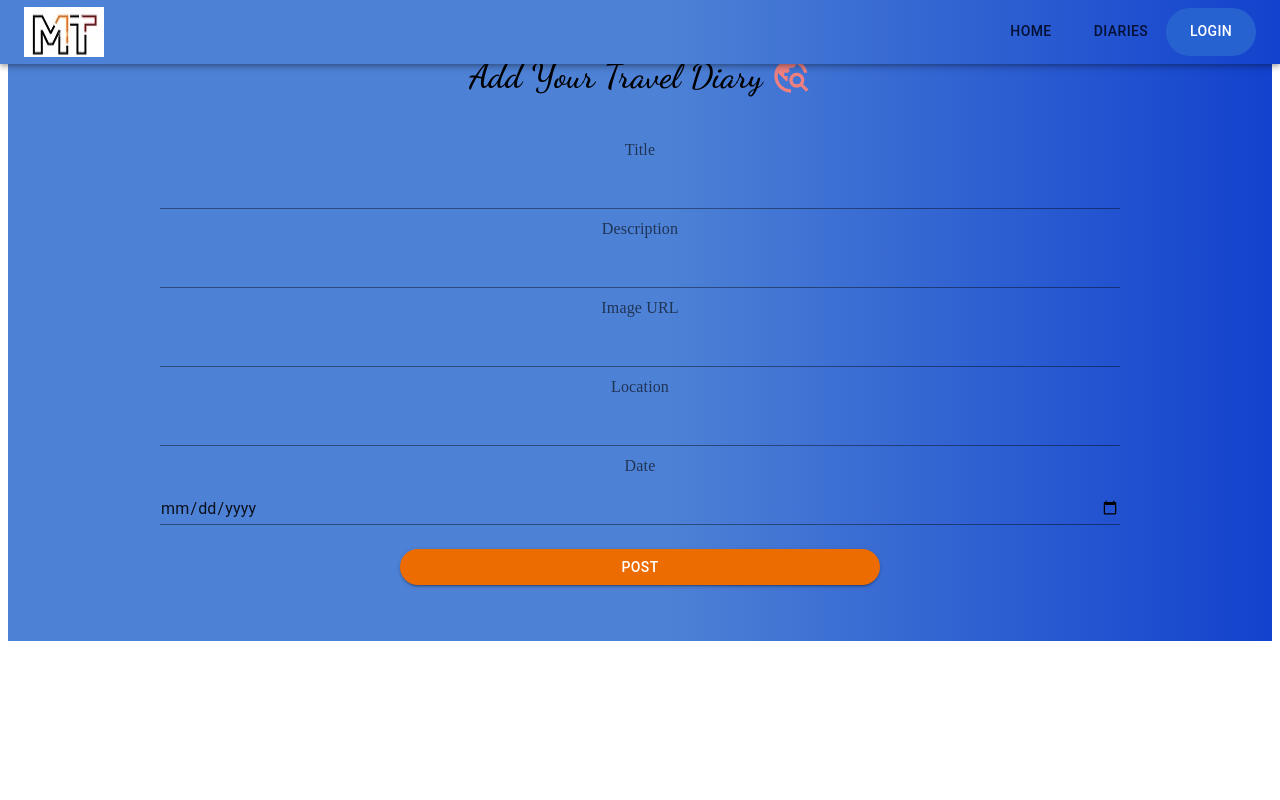
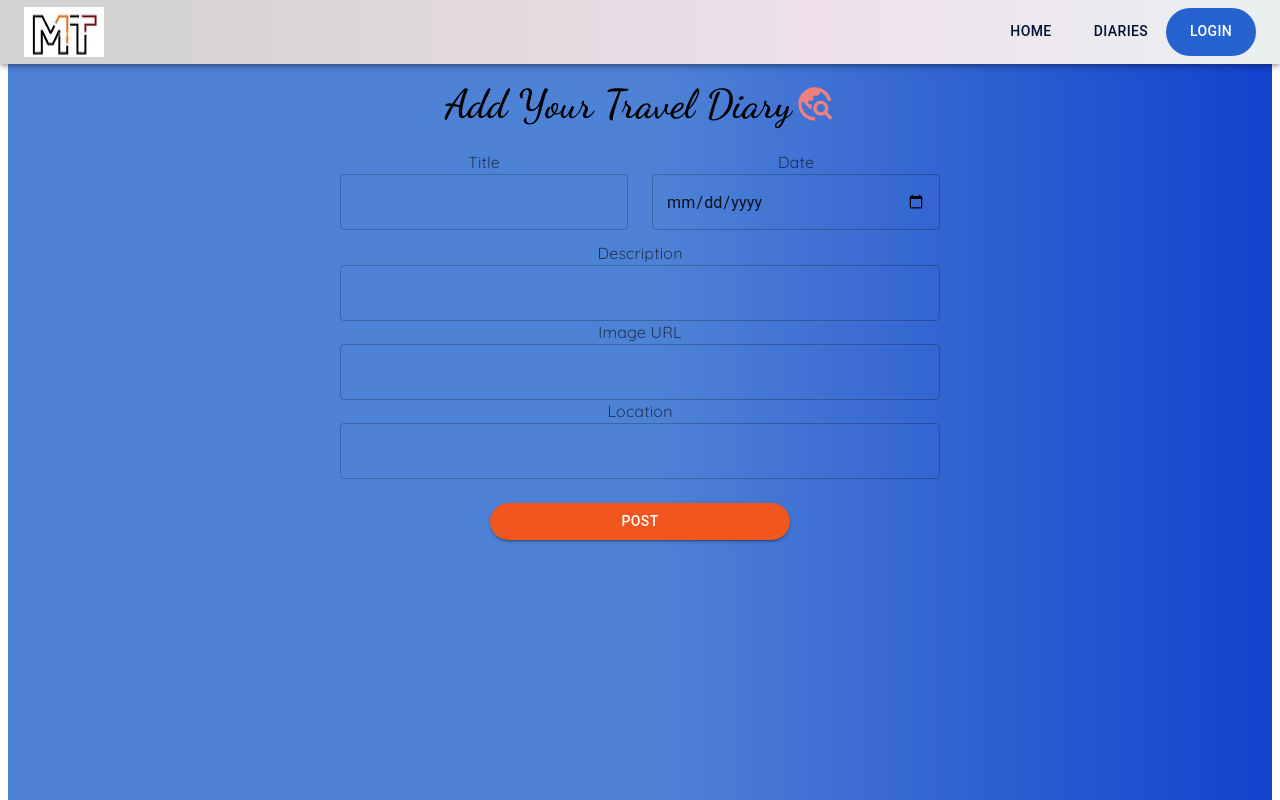
Before and after one commit to MehmeTokgoz/Travel_Diaries_Blog_Project, a React (Vite) app in the folder client/: page /add in a window 1280 px wide. Shown: the top 800 px of the page. Built offline with nearby package versions, Linux system fonts and the light colour scheme.

Commit message:
delete refresh need occured again

```diff
--- a/client/src/add/AddPost.jsx
+++ b/client/src/add/AddPost.jsx
@@ -4,7 +4,7 @@ import TravelExploreIcon from "@mui/icons-material/TravelExplore";
 import React from "react";
 import { useState, useEffect } from "react";
 import { useNavigate } from "react-router-dom";
-import "../add/addPost.scss"
+import "../add/addPost.scss";
 
 function AddPost() {
   const [userId, setUserId] = useState();
@@ -40,7 +40,8 @@ function AddPost() {
         location: data.location,
         image: data.image,
         date: data.date,
-        user: userId      })
+        user: userId,
+      })
       .catch((err) => console.log(err));
     console.log(res);
     if (res.status !== 201) {
@@ -86,81 +87,132 @@ function AddPost() {
   };
 
   return (
-    <Box display="flex" flexDirection={"column"} width="100%" height="100%" className="main-box">
-      <Box display="flex" margin="auto" padding={2}>
-        <Typography
-          fontWeight={"bold"}
-          variant="h4"
-          fontFamily={"dancing script"}
-        >
+    <Box className="main-box">
+      <Box className="title-icon-box">
+        <Typography className="add-travel-text">
           Add Your Travel Diary
         </Typography>
-        <TravelExploreIcon
-          sx={{ fontSize: "40px", paddingLeft: 1, color: "lightcoral  " }}
-        />
+        <TravelExploreIcon className="travel-icon" />
       </Box>
       <form onSubmit={handleSubmit}>
-        <Box
-          padding={3}
-          display="flex"
-          width="80%"
-          margin="auto"
-          flexDirection={"column"}
-        >
-          <FormLabel sx={{ fontFamily: "quicksand" }}>Title</FormLabel>
+        <Box className="inputs-name-box">
+          <Box className="title-date-box">
+            <Box className= "title-box">
+              <FormLabel className="form-labels">Title</FormLabel>
+              <TextField
+                className="input-text-fields"
+                onChange={handleChange}
+                name="title"
+                value={inputs.title}
+                variant="outlined"
+              />
+            </Box>
+            <Box className= "date-box">
+            <FormLabel className="form-labels">Date</FormLabel>
+              <TextField
+                className="input-text-fields"
+                type="date"
+                onChange={handleChange}
+                name="date"
+                value={inputs.date}
+                variant="outlined"
+              />
+            </Box>
+          </Box>
+
+          <FormLabel className="form-labels">Description</FormLabel>
           <TextField
-            onChange={handleChange}
-            name="title"
-            value={inputs.title}
-            variant="standard"
-            margin="normal"
-          />
-          <FormLabel sx={{ fontFamily: "quicksand" }}>Description</FormLabel>
-          <TextField
+            className="input-text-fields"
             onChange={handleChange}
             name="description"
             value={inputs.description}
-            variant="standard"
-            margin="normal"
+            variant="outlined"
           />
-          <FormLabel sx={{ fontFamily: "quicksand" }}>Image URL</FormLabel>
+          <FormLabel className="form-labels">Image URL</FormLabel>
           <TextField
+            className="input-text-fields"
             onChange={handleChange}
             name="image"
             value={inputs.image}
-            variant="standard"
-            margin="normal"
+            variant="outlined"
           />
 
-          <FormLabel sx={{ fontFamily: "quicksand" }}>Location</FormLabel>
+          <FormLabel className="form-labels">Location</FormLabel>
           <TextField
+            className="input-text-fields"
             onChange={handleChange}
             name="location"
             value={inputs.location}
-            variant="standard"
-            margin="normal"
+            variant="outlined"
           />
-          <FormLabel sx={{ fontFamily: "quicksand" }}>Date</FormLabel>
-          <TextField
-            type="date"
-            onChange={handleChange}
-            name="date"
-            value={inputs.date}
-            variant="standard"
-            margin="normal"
-          />
-          <Button
-            type="submit"
-            color="warning"
-            sx={{ width: "50%", margin: "auto", mt: 2, borderRadius: 7 }}
-            variant="contained"
-          >
+
+          <Button className="post-button" type="submit" variant="contained">
             Post
           </Button>
         </Box>
       </form>
     </Box>
   );
+
+  // return (
+  //   <Box className="main-box">
+  //     <Box className="title-icon-box">
+  //       <Typography className="add-travel-text">
+  //         Add Your Travel Diary
+  //       </Typography>
+  //       <TravelExploreIcon className="travel-icon" />
+  //     </Box>
+  //     <form onSubmit={handleSubmit}>
+  //       <Box className="inputs-name-box">
+  //         <FormLabel className="form-labels">Title</FormLabel>
+  //         <TextField
+  //           className="input-text-fields"
+  //           onChange={handleChange}
+  //           name="title"
+  //           value={inputs.title}
+  //           variant="outlined"
+  //         />
+  //         <FormLabel className="form-labels">Description</FormLabel>
+  //         <TextField
+  //           className="input-text-fields"
+  //           onChange={handleChange}
+  //           name="description"
+  //           value={inputs.description}
+  //           variant="outlined"
+  //         />
+  //         <FormLabel className="form-labels">Image URL</FormLabel>
+  //         <TextField
+  //           className="input-text-fields"
+  //           onChange={handleChange}
+  //           name="image"
+  //           value={inputs.image}
+  //           variant="outlined"
+  //         />
+
+  //         <FormLabel className="form-labels">Location</FormLabel>
+  //         <TextField
+  //           className="input-text-fields"
+  //           onChange={handleChange}
+  //           name="location"
+  //           value={inputs.location}
+  //           variant="outlined"
+  //         />
+  //         <FormLabel className="form-labels">Date</FormLabel>
+  //         <TextField
+  //           className="input-text-fields"
+  //           type="date"
+  //           onChange={handleChange}
+  //           name="date"
+  //           value={inputs.date}
+  //           variant="outlined"
+  //         />
+  //         <Button className="post-button" type="submit" variant="contained">
+  //           Post
+  //         </Button>
+  //       </Box>
+  //     </form>
+  //   </Box>
+  // );
 }
 
 export default AddPost;
--- a/client/src/add/addPost.scss
+++ b/client/src/add/addPost.scss
@@ -1,3 +1,80 @@
 .main-box {
+    display: flex;
+    flex-direction: column;
+    width: 100%;
+    height: 100%;
+
     // background: linear-gradient(90deg, hsla(339, 100%, 55%, 1) 0%, hsla(197, 100%, 64%, 1) 100%);
+    .title-icon-box {
+        display: flex;
+        margin: auto;
+        align-items: center;
+        padding: 2px;
+    }
+
+    .add-travel-text {
+        font-weight: bold;
+        font-size: 40px;
+        margin-top: 2rem;
+        font-family: "dancing script";
+    }
+
+    .travel-icon {
+        font-size: 40px;
+        margin-top: 2rem;
+        padding-left: 3px;
+        color: lightcoral
+    }
+
+    .inputs-name-box {
+        display: flex;
+        flex-direction: column;
+        width: 50%;
+        height: 100vh;
+        margin: auto;
+        padding: 3px;
+
+    }
+
+    .title-date-box {
+        width: 100%;
+        display: flex;
+        justify-content: space-between;
+
+    }
+    .title-box {
+      display: flex;
+   flex-direction: column;
+   width: 50%;
+   padding: 2%;
+   padding-left: 0;
+
+    }
+
+    .date-box {
+        display: flex;
+        flex-direction: column;
+        width: 50%;
+        padding: 2%;
+        padding-right: 0;
+    }
+
+
+    .form-labels {
+        font-family: "quicksand";
+    }
+
+    .post-button {
+        background-color: rgb(240, 86, 30);
+        color: white;
+        width: 50%;
+        margin: auto;
+        margin-top: 1.5rem;
+        border-radius: 7rem;
+    }
+
+    .post-button:hover {
+
+        background-color: rgb(248, 68, 2);;
+    }
 }
--- a/client/src/auth/Login.jsx
+++ b/client/src/auth/Login.jsx
@@ -58,29 +58,30 @@ function Login() {
   return (
     <Box>
       <form onSubmit={handleSubmit}>
+
         <Box className="form-box">
-          <Typography className="signup-login">
+        <Typography className="signup-login">
             {isSignup ? "SIGNUP" : "LOGIN"}
           </Typography>
           {isSignup && (
             <>
-              <FormLabel>Name</FormLabel>
-              <TextField
+              <FormLabel className="form-labels" >Name</FormLabel>
+              <TextField id="input-text-field1"
                 value={inputs.name}
                 name="name"
                 onChange={handleChange}
               />
             </>
           )}
-          <FormLabel>Email</FormLabel>
-          <TextField
+          <FormLabel className="form-labels">Email</FormLabel>
+          <TextField id="input-text-field2"
             value={inputs.email}
             type="email"
             name="email"
             onChange={handleChange}
           />
-          <FormLabel>Password</FormLabel>
-          <TextField
+          <FormLabel className="form-labels">Password</FormLabel>
+          <TextField id="input-text-field3"
             value={inputs.password}
             type="password"
             name="password"
--- a/client/src/auth/login-signup.scss
+++ b/client/src/auth/login-signup.scss
@@ -7,18 +7,30 @@ $main-color: rgb(39, 98, 209);
     justify-content: center;
     // border: 2px solid black;
     box-shadow: 5px 5px 10px rgb(252, 118, 118);
-    border-radius: 10px;
+    border-radius: 15px;
     padding: 5px;
-    height: 60vh;
+    height: 70vh;
     width: 30%;
     margin: 6rem auto;
     background: linear-gradient(90deg, hsla(0, 3%, 83%, 1) 12%, hsla(321, 32%, 91%, 1) 64%, hsla(190, 17%, 93%, 1) 97%);
+
+#input-text-field1 {
+    height: 0.4rem;
+}
+#input-text-field2 {
+    height: 0.4rem;
+}
+
+#input-text-field3 {
+    height: 0.4rem;
+}
 
     .submit-button {
         color: white;
         margin-top: 12px;
         background-color: $main-color;
     }
+
     .submit-button:hover {
         background-color: $main-color;
     }
@@ -26,7 +38,14 @@ $main-color: rgb(39, 98, 209);
     .signup-login {
         color: white;
         background: linear-gradient(90deg, hsla(217, 62%, 57%, 1) 52%, hsla(225, 83%, 44%, 1) 100%);
-    }
+        margin-bottom: 40px;
 
 
     }
+
+    .form-labels {
+        display: flex;
+        margin-top: 10px;
+    }
+
+}
--- a/client/src/diaries/DiaryCard.jsx
+++ b/client/src/diaries/DiaryCard.jsx
@@ -58,6 +58,7 @@ const DiaryCard = (props) => {
       .delete(`http://localhost:4000/posts/${id}`)
       .catch((error) => console.log(error));
     setOpen(true);
+
     console.log(id)
     // window.location.reload(true);
   };
--- a/client/src/header/header.scss
+++ b/client/src/header/header.scss
@@ -3,7 +3,9 @@ $main-color: rgb(39, 98, 209);
 
 .toolbar {
   // background: linear-gradient(90deg, hsla(152, 100%, 50%, 1) 0%, hsla(186, 100%, 69%, 1) 100%);
-  background: linear-gradient(90deg, hsla(217, 62%, 57%, 1) 52%, hsla(225, 83%, 44%, 1) 100%);
+  // background: linear-gradient(90deg, hsla(217, 62%, 57%, 1) 52%, hsla(225, 83%, 44%, 1) 100%);
+
+  background: linear-gradient(90deg, hsla(0, 3%, 83%, 1) 12%, hsla(321, 32%, 91%, 1) 64%, hsla(190, 17%, 93%, 1) 97%);
   img {
 
     width: 80px;
--- a/client/src/index.css
+++ b/client/src/index.css
@@ -1,5 +1,5 @@
 @import url('https://fonts.googleapis.com/css2?family=Dancing+Script:wght@600&display=swap');
-
+@import url('https://fonts.googleapis.com/css2?family=Dancing+Script:wght@600&family=Quicksand&display=swap');
 /* :root {
   font-family: Inter, system-ui, Avenir, Helvetica, Arial, sans-serif;
   line-height: 1.5;
```
